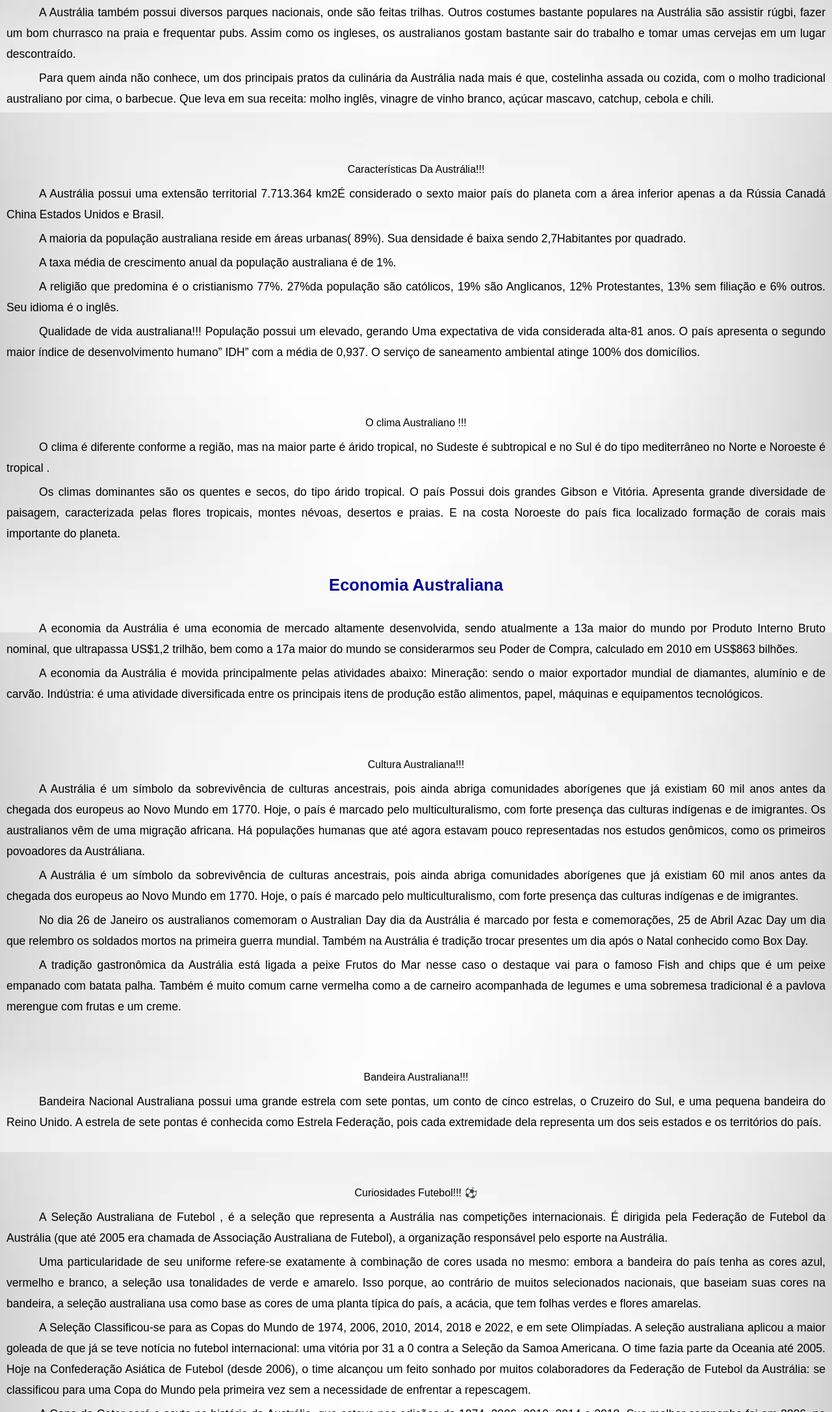
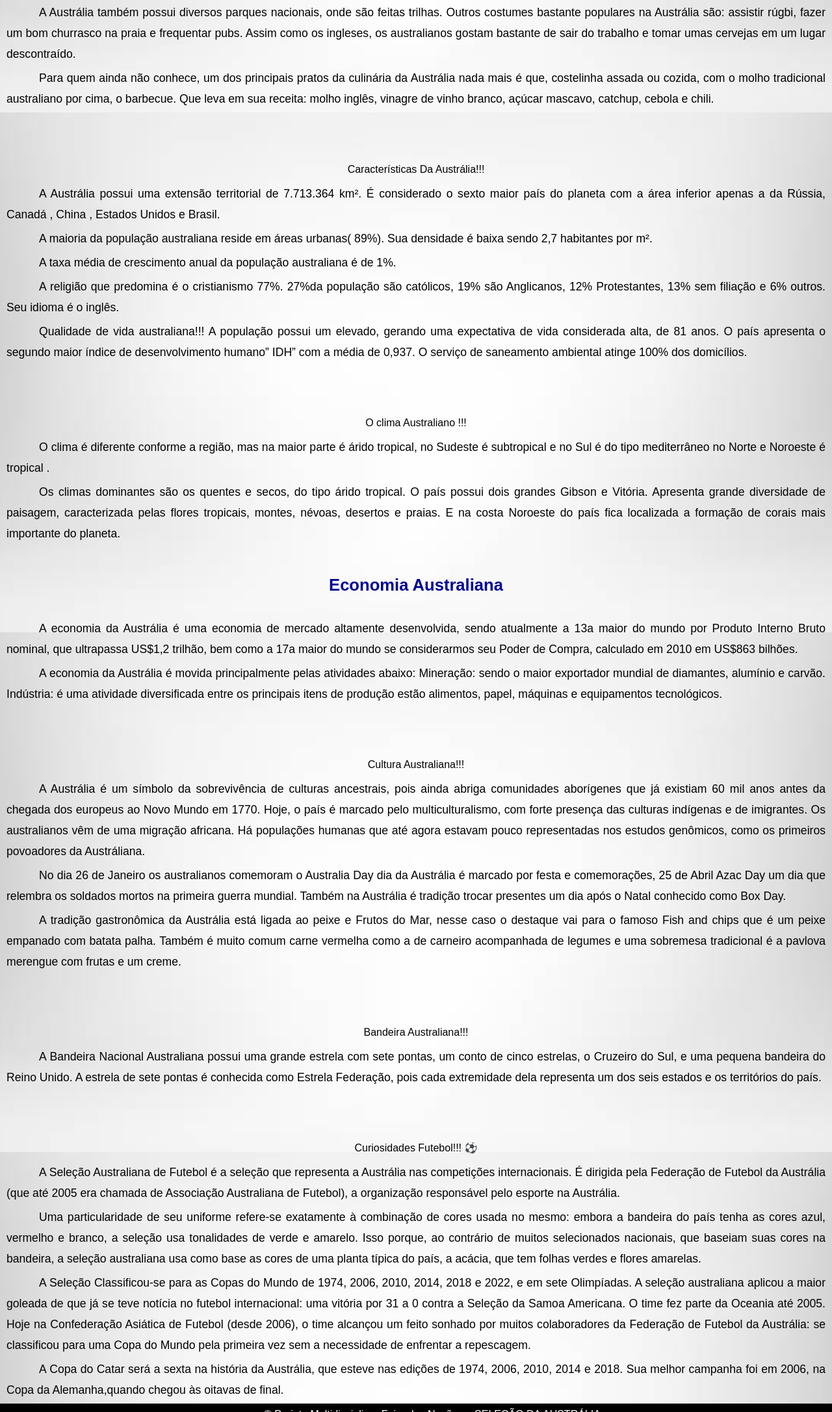
Before and after one commit to kefelyvbv/Austr-lia, a plain HTML site: page index.html in a window 1280 px wide. Shown: the part 627-2800 px from the top of the page at 65% size. Drawn offline with Linux system fonts and the light colour scheme.

Commit message:
correção texto

```diff
--- a/index.html
+++ b/index.html
@@ -24,41 +24,52 @@
             <h2 class="topo">Equipe: 1º Ano B - Amanda, Kefely, Maria Eloisa e Paola</h2>
         </div>
     <main>
-        <h1 class="titulo">Projeto das Nações; Australía!!!</h1>
+        <h1 class="titulo">Projeto das Nações: Austrália!!!</h1>
         <p>Austrália é um país continental cercado pelos oceanos Índico e Pacífico. Suas principais cidades, Sydney, Brisbane, Melbourne, Perth e Adelaide, são costeiras. Sua capital, Camberra, não é litorânea.</p>
         <p>O país é conhecido pela Sydney Opera House, pela Grande Barreira de Coral, pelo vasto deserto interior chamado Outback e por espécies animais únicas, como cangurus e ornitorrincos. Sua Moeda é o Dólar sua população é de 25,69 milhões segundo o Banco Mundial(2020).</p>
-        <p>A Austrália também possui diversos parques nacionais, onde são feitas trilhas. Outros costumes bastante populares na Austrália são assistir rúgbi, fazer um bom churrasco na praia e frequentar pubs. Assim como os ingleses, os australianos gostam bastante sair do trabalho e tomar umas cervejas em um lugar descontraído.</p>
+        <p>A Austrália também possui diversos parques nacionais, onde são feitas trilhas. Outros costumes bastante populares na Austrália são: assistir rúgbi, fazer um bom churrasco na praia e frequentar pubs. Assim como os ingleses, os australianos gostam bastante de sair do trabalho e tomar umas cervejas em um lugar descontraído.</p>
         <p>Para quem ainda não conhece, um dos principais pratos da culinária da Austrália nada mais é que, costelinha assada ou cozida, com o molho tradicional australiano por cima, o barbecue. Que leva em sua receita: molho inglês, vinagre de vinho branco, açúcar mascavo, catchup, cebola e chili.</p>
+
         &nbsp;
+
         <h2 class="titulo"></h2>Características Da Austrália!!!</h2>
-        <p>A Austrália possui uma extensão territorial 7.713.364 km2É considerado o sexto maior país do planeta com a área inferior apenas a da Rússia Canadá China Estados Unidos e Brasil.</p>
-        <p>A maioria da população australiana reside em áreas urbanas( 89%). Sua densidade é baixa sendo 2,7Habitantes por quadrado.</p>
-        <p>A taxa média de crescimento anual da população australiana é de 1%.
+        <p>A Austrália possui uma extensão territorial de 7.713.364 km². É considerado o sexto maior país do planeta com a área inferior apenas a da Rússia, Canadá , China , Estados Unidos e Brasil.</p>
+        <p>A maioria da população australiana reside em áreas urbanas( 89%). Sua densidade é baixa sendo 2,7 habitantes por m².</p>
+        <p>A taxa média de crescimento anual da população australiana é de 1%.</p>
         <p>A religião que predomina é o cristianismo 77%. 27%da população são católicos, 19% são Anglicanos, 12% Protestantes, 13% sem filiação e 6% outros. Seu idioma é o inglês.</p>
-        <p>Qualidade de vida australiana!!! População possui um elevado, gerando Uma expectativa de vida considerada alta-81 anos. O país apresenta o segundo maior índice de desenvolvimento humano” IDH” com a média de 0,937. O serviço de saneamento ambiental atinge 100% dos domicílios.</p>
+        <p>Qualidade de vida australiana!!! A população possui um elevado, gerando uma expectativa de vida considerada alta, de 81 anos. O país apresenta o segundo maior índice de desenvolvimento humano” IDH” com a média de 0,937. O serviço de saneamento ambiental atinge 100% dos domicílios.</p>
+
         &nbsp;
+
         <h2 class="titulo"></h2>O clima Australiano !!!</h2>
         <p>O clima é diferente conforme a região, mas na maior parte é árido tropical, no Sudeste é subtropical e no Sul é do tipo mediterrâneo no Norte e Noroeste é tropical .</p>
-        <p>Os climas dominantes são os quentes e secos, do tipo árido tropical. O país Possui dois grandes Gibson e Vitória. Apresenta grande diversidade de paisagem, caracterizada pelas flores tropicais, montes névoas, desertos e praias. E na costa Noroeste do país fica localizado formação de corais mais importante do planeta.</p>
+        <p>Os climas dominantes são os quentes e secos, do tipo árido tropical. O país possui dois grandes Gibson e Vitória. Apresenta grande diversidade de paisagem, caracterizada pelas flores tropicais, montes, névoas, desertos e praias. E na costa Noroeste do país fica localizada a formação de corais mais importante do planeta.</p>
+
         &nbsp;
+
         <h2 class="titulo">Economia Australiana</h2>
         <p>A economia da Austrália é uma economia de mercado altamente desenvolvida, sendo atualmente a 13a maior do mundo por Produto Interno Bruto nominal, que ultrapassa US$1,2 trilhão, bem como a 17a maior do mundo se considerarmos seu Poder de Compra, calculado em 2010 em US$863 bilhões.</p>
-        <p>A economia da Austrália é movida principalmente pelas atividades abaixo: Mineração: sendo o maior exportador mundial de diamantes, alumínio e de carvão. Indústria: é uma atividade diversificada entre os principais itens de produção estão alimentos, papel, máquinas e equipamentos tecnológicos.</p>
+        <p>A economia da Austrália é movida principalmente pelas atividades abaixo: Mineração: sendo o maior exportador mundial de diamantes, alumínio e carvão. Indústria: é uma atividade diversificada entre os principais itens de produção estão alimentos, papel, máquinas e equipamentos tecnológicos.</p>
+
         &nbsp;
+
         <h2 class="titulo"></h2>Cultura Australiana!!!</h2>
         <p>A Austrália é um símbolo da sobrevivência de culturas ancestrais, pois ainda abriga comunidades aborígenes que já existiam 60 mil anos antes da chegada dos europeus ao Novo Mundo em 1770. Hoje, o país é marcado pelo multiculturalismo, com forte presença das culturas indígenas e de imigrantes. Os australianos vêm de uma migração africana. Há populações humanas que até agora estavam pouco representadas nos estudos genômicos, como os primeiros povoadores da Austráliana.</p>
-        <p>A Austrália é um símbolo da sobrevivência de culturas ancestrais, pois ainda abriga comunidades aborígenes que já existiam 60 mil anos antes da chegada dos europeus ao Novo Mundo em 1770. Hoje, o país é marcado pelo multiculturalismo, com forte presença das culturas indígenas e de imigrantes.</p>
-        <p>No dia 26 de Janeiro os australianos comemoram o Australian Day dia da Austrália é marcado por festa e comemorações, 25 de Abril Azac Day um dia que relembro os soldados mortos na primeira guerra mundial. Também na Austrália é tradição trocar presentes um dia após o Natal conhecido como Box Day.</p>
-        <p>A tradição gastronômica da Austrália está ligada a peixe Frutos do Mar nesse caso o destaque vai para o famoso Fish and chips que é um peixe empanado com batata palha. Também é muito comum carne vermelha como a de carneiro acompanhada de legumes e uma sobremesa tradicional é a pavlova merengue com frutas e um creme.</p>
+        <p>No dia 26 de Janeiro os australianos comemoram o Australia Day dia da Austrália é marcado por festa e comemorações, 25 de Abril Azac Day um dia que relembra os soldados mortos na primeira guerra mundial. Também na Austrália é tradição trocar presentes um dia após o Natal conhecido como Box Day.</p>
+        <p>A tradição gastronômica da Austrália está ligada ao peixe e Frutos do Mar, nesse caso o destaque vai para o famoso Fish and chips que é um peixe empanado com batata palha. Também é muito comum carne vermelha como a de carneiro acompanhada de legumes e uma sobremesa tradicional é a pavlova merengue com frutas e um creme.</p>
+
         &nbsp;
+
         <h2 class="titulo"></h2>Bandeira Australiana!!!</h2>
-        <p>Bandeira Nacional Australiana possui uma grande estrela com sete pontas, um conto de cinco estrelas, o Cruzeiro do Sul, e uma pequena bandeira do Reino Unido. A estrela de sete pontas é conhecida como Estrela Federação, pois cada extremidade dela representa um dos seis estados e os territórios do país.</p>
+        <p>A Bandeira Nacional Australiana possui uma grande estrela com sete pontas, um conto de cinco estrelas, o Cruzeiro do Sul, e uma pequena bandeira do Reino Unido. A estrela de sete pontas é conhecida como Estrela Federação, pois cada extremidade dela representa um dos seis estados e os territórios do país.</p>
+
         &nbsp;
+
         <h2 class="titulo"></h2>Curiosidades Futebol!!! ⚽️</h2>
-        <p>A Seleção Australiana de Futebol , é a seleção que representa a Austrália nas competições internacionais. É dirigida pela Federação de Futebol da Austrália (que até 2005 era chamada de Associação Australiana de Futebol), a organização responsável pelo esporte na Austrália.</p>
+        <p>A Seleção Australiana de Futebol é a seleção que representa a Austrália nas competições internacionais. É dirigida pela Federação de Futebol da Austrália (que até 2005 era chamada de Associação Australiana de Futebol), a organização responsável pelo esporte na Austrália.</p>
         <p>Uma particularidade de seu uniforme refere-se exatamente à combinação de cores usada no mesmo: embora a bandeira do país tenha as cores azul, vermelho e branco, a seleção usa tonalidades de verde e amarelo. Isso porque, ao contrário de muitos selecionados nacionais, que baseiam suas cores na bandeira, a seleção australiana usa como base as cores de uma planta típica do país, a acácia, que tem folhas verdes e flores amarelas.</p>
-        <p>A Seleção Classificou-se para as Copas do Mundo de 1974, 2006, 2010, 2014, 2018 e 2022, e em sete Olimpíadas. A seleção australiana aplicou a maior goleada de que já se teve notícia no futebol internacional: uma vitória por 31 a 0 contra a Seleção da Samoa Americana. O time fazia parte da Oceania até 2005. Hoje na Confederação Asiática de Futebol (desde 2006), o time alcançou um feito sonhado por muitos colaboradores da Federação de Futebol da Austrália: se classificou para uma Copa do Mundo pela primeira vez sem a necessidade de enfrentar a repescagem.</p>
-        <p>A Copa do Catar será a sexta na história da Austrália, que esteve nas edições de 1974, 2006, 2010, 2014 e 2018. Sua melhor campanha foi em 2006, na Copa da Alemanha,quando chegou às oitavas de final.
+        <p>A Seleção Classificou-se para as Copas do Mundo de 1974, 2006, 2010, 2014, 2018 e 2022, e em sete Olimpíadas. A seleção australiana aplicou a maior goleada de que já se teve notícia no futebol internacional: uma vitória por 31 a 0 contra a Seleção da Samoa Americana. O time fez parte da Oceania até 2005. Hoje na Confederação Asiática de Futebol (desde 2006), o time alcançou um feito sonhado por muitos colaboradores da Federação de Futebol da Austrália: se classificou para uma Copa do Mundo pela primeira vez sem a necessidade de enfrentar a repescagem.</p>
+        <p>A Copa do Catar será a sexta na história da Austrália, que esteve nas edições de 1974, 2006, 2010, 2014 e 2018. Sua melhor campanha foi em 2006, na Copa da Alemanha,quando chegou às oitavas de final.</p>
     </main>
     <footer>
         <p class="copyright">&copy; Projeto Multidisciplinar Feira das Nações _ SELEÇÃO DA AUSTRÁLIA<br>Equipe: 1º Ano B - Amanda, Kefely, Maria Eloisa e Paola</p>
```
